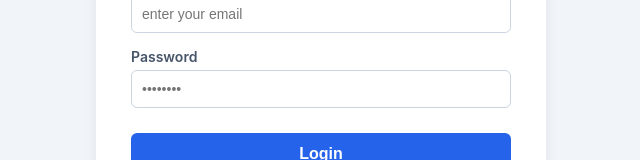
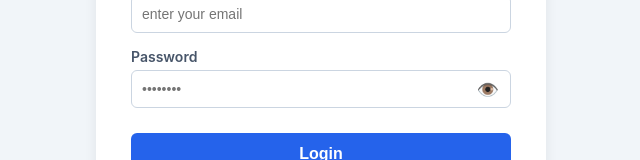
Before and after one commit to Sannidhiup/Healthcare-System, a React (Create React App) app in the folder hospital-ui/: page / in a window 1280 px wide. Shown: the part 337-497 px from the top of the page, without its empty margins (319-959 px from the left). Built offline with nearby package versions, Linux system fonts and the light colour scheme; no server answers; the HTML template or start-up script is replaced by a standard one.

Commit message:
Add password eye icon to Login

```diff
--- a/hospital-ui/src/components/Login.js
+++ b/hospital-ui/src/components/Login.js
@@ -9,6 +9,9 @@
   const [email, setEmail] = useState('');
   const [password, setPassword] = useState('');
 
+  // NEW: State to track if the password should be visible
+  const [showPassword, setShowPassword] = useState(false);
+
   // Custom Modal State with error color handling
   const [modal, setModal] = useState({ show: false, message: '', isError: false });
 
@@ -17,7 +20,6 @@
   const handleLogin = async (e) => {
     e.preventDefault();
     try {
-      // FIX: Changed hardcoded localhost to API_BASE_URL
       const res = await axios.post(`${API_BASE_URL}/login`, { email, password });
 
       // 1. Securely cache the system token
@@ -106,14 +108,32 @@
           />
 
           <label style={labelStyle}>Password</label>
+          {/* NEW: Custom relative wrapper for the password eye icon */}
+          <div style={{ position: 'relative' }}>
             <input
-            type="password"
+              type={showPassword ? "text" : "password"}
               required
               value={password}
               onChange={(e) => setPassword(e.target.value)}
-            style={inputStyle}
+              style={{ ...inputStyle, paddingRight: '40px' }}
               placeholder="••••••••"
             />
+            <span
+              onClick={() => setShowPassword(!showPassword)}
+              style={{
+                position: 'absolute',
+                right: '12px',
+                top: '50%',
+                transform: 'translateY(-50%)',
+                cursor: 'pointer',
+                fontSize: '18px',
+                userSelect: 'none'
+              }}
+              title={showPassword ? "Hide password" : "Show password"}
+            >
+              {showPassword ? '🙈' : '👁️'}
+            </span>
+          </div>
 
           <button type="submit" style={btnStyle}>Login</button>
         </form>
```
Lines whose indentation alone changed are shown as unchanged.
